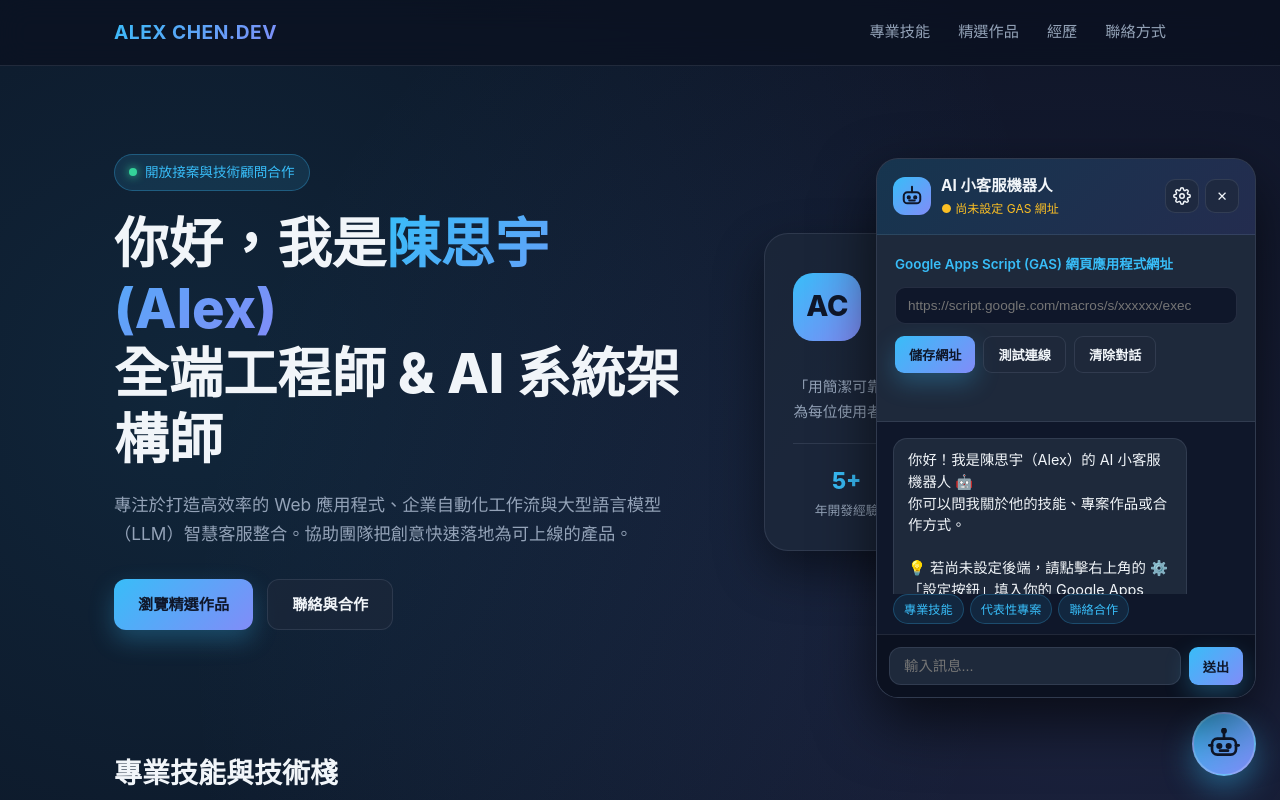
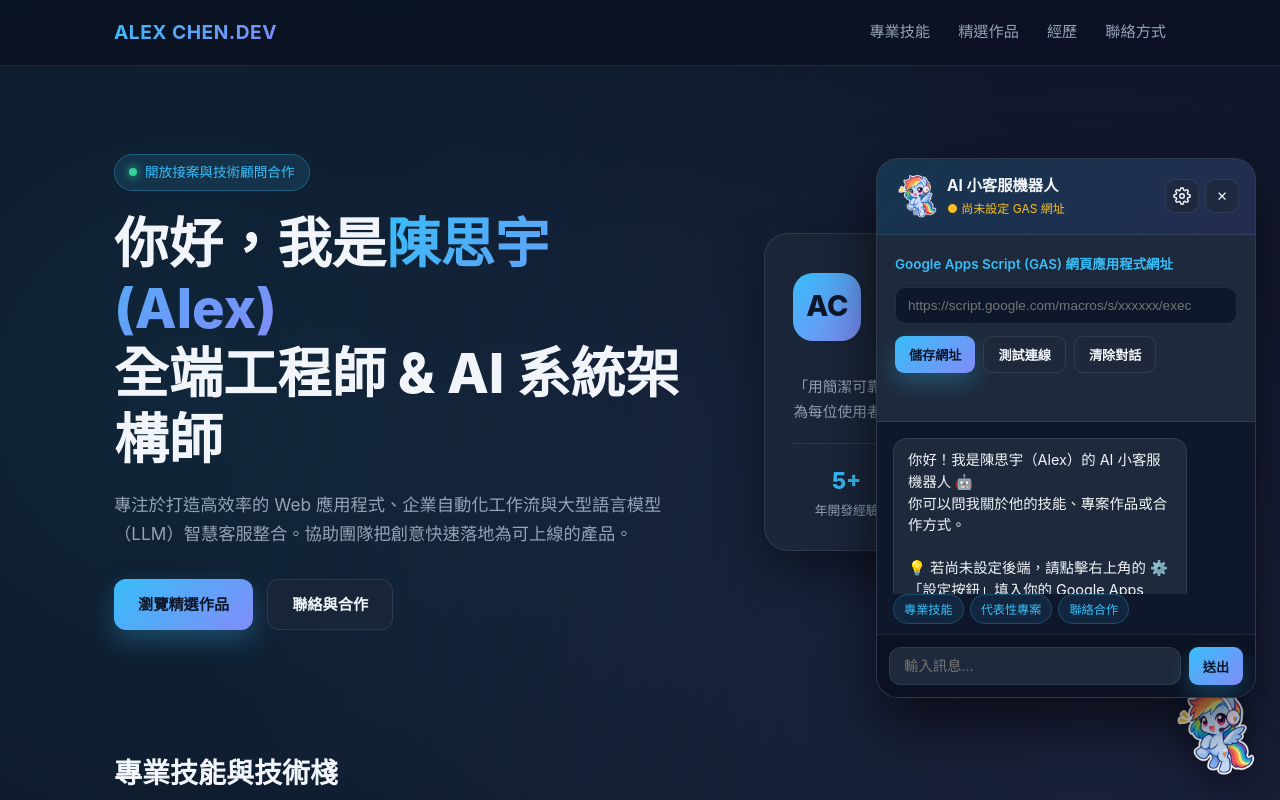
Before and after one commit to cindy0520/personal-website, a plain HTML site: page index.html in a window 1280 px wide. Both pictures are taken after a click on the button "開啟 AI 小客服". Shown: the top 800 px of the page. Drawn offline with Linux system fonts and the light colour scheme.

Commit message:
Add files via upload

```diff
--- a/index.html
+++ b/index.html
@@ -377,23 +377,30 @@
     }
 
     .robot-btn {
-      width: 64px;
-      height: 64px;
-      border-radius: 50%;
-      border: 2px solid rgba(255, 255, 255, 0.2);
-      background: linear-gradient(135deg, var(--primary), var(--accent));
-      color: #0f172a;
+      width: auto;
+      height: auto;
+      padding: 0;
+      border-radius: 0;
+      border: none;
+      background: transparent;
       cursor: pointer;
-      box-shadow: 0 12px 30px rgba(56, 189, 248, 0.4);
+      box-shadow: none;
       display: flex;
       align-items: center;
       justify-content: center;
-      transition: transform 0.22s, box-shadow 0.22s;
+      transition: transform 0.22s;
+    }
+
+    .robot-btn img {
+      width: 90px;
+      height: auto;
+      display: block;
+      object-fit: contain;
+      filter: drop-shadow(0 8px 16px rgba(0, 0, 0, 0.45));
     }
 
     .robot-btn:hover {
       transform: scale(1.07);
-      box-shadow: 0 16px 36px rgba(56, 189, 248, 0.55);
     }
 
     .chat-window {
@@ -440,14 +447,20 @@
     }
 
     .chat-bot-avatar {
-      width: 38px;
-      height: 38px;
-      border-radius: 12px;
-      background: linear-gradient(135deg, var(--primary), var(--accent));
+      width: auto;
+      height: auto;
+      border-radius: 0;
+      background: transparent;
       display: flex;
       align-items: center;
       justify-content: center;
-      color: #0f172a;
+    }
+
+    .chat-bot-avatar img {
+      width: 44px;
+      height: auto;
+      display: block;
+      object-fit: contain;
     }
 
     .chat-title {
@@ -820,17 +833,7 @@
   <div class="chat-launcher">
     <div class="chat-tooltip" id="chatTooltip">嗨！有問題可以問我喔 🤖</div>
     <button class="robot-btn" id="robotToggleBtn" aria-label="開啟 AI 小客服">
-      <!-- Robot SVG Icon -->
-      <svg width="32" height="32" viewBox="0 0 24 24" fill="none" stroke="currentColor" stroke-width="2" stroke-linecap="round" stroke-linejoin="round">
-        <rect x="3" y="8" width="18" height="12" rx="4"></rect>
-        <path d="M12 2v6"></path>
-        <circle cx="12" cy="2" r="1.2" fill="currentColor"></circle>
-        <circle cx="8.5" cy="13.5" r="1.3" fill="currentColor"></circle>
-        <circle cx="15.5" cy="13.5" r="1.3" fill="currentColor"></circle>
-        <path d="M9 17h6"></path>
-        <path d="M1 13h2"></path>
-        <path d="M21 13h2"></path>
-      </svg>
+      <img src="./mascot.gif" alt="彩虹飛馬 AI 小客服" />
     </button>
   </div>
 
@@ -838,13 +841,7 @@
     <div class="chat-header">
       <div class="chat-header-info">
         <div class="chat-bot-avatar">
-          <svg width="22" height="22" viewBox="0 0 24 24" fill="none" stroke="currentColor" stroke-width="2.2" stroke-linecap="round" stroke-linejoin="round">
-            <rect x="3" y="8" width="18" height="12" rx="4"></rect>
-            <path d="M12 2v6"></path>
-            <circle cx="8.5" cy="13.5" r="1.2" fill="currentColor"></circle>
-            <circle cx="15.5" cy="13.5" r="1.2" fill="currentColor"></circle>
-            <path d="M9 17h6"></path>
-          </svg>
+          <img src="./mascot.gif" alt="彩虹飛馬 AI 小客服" />
         </div>
         <div>
           <div class="chat-title">AI 小客服機器人</div>
```
Also changed, not shown: mascot.gif (added).
